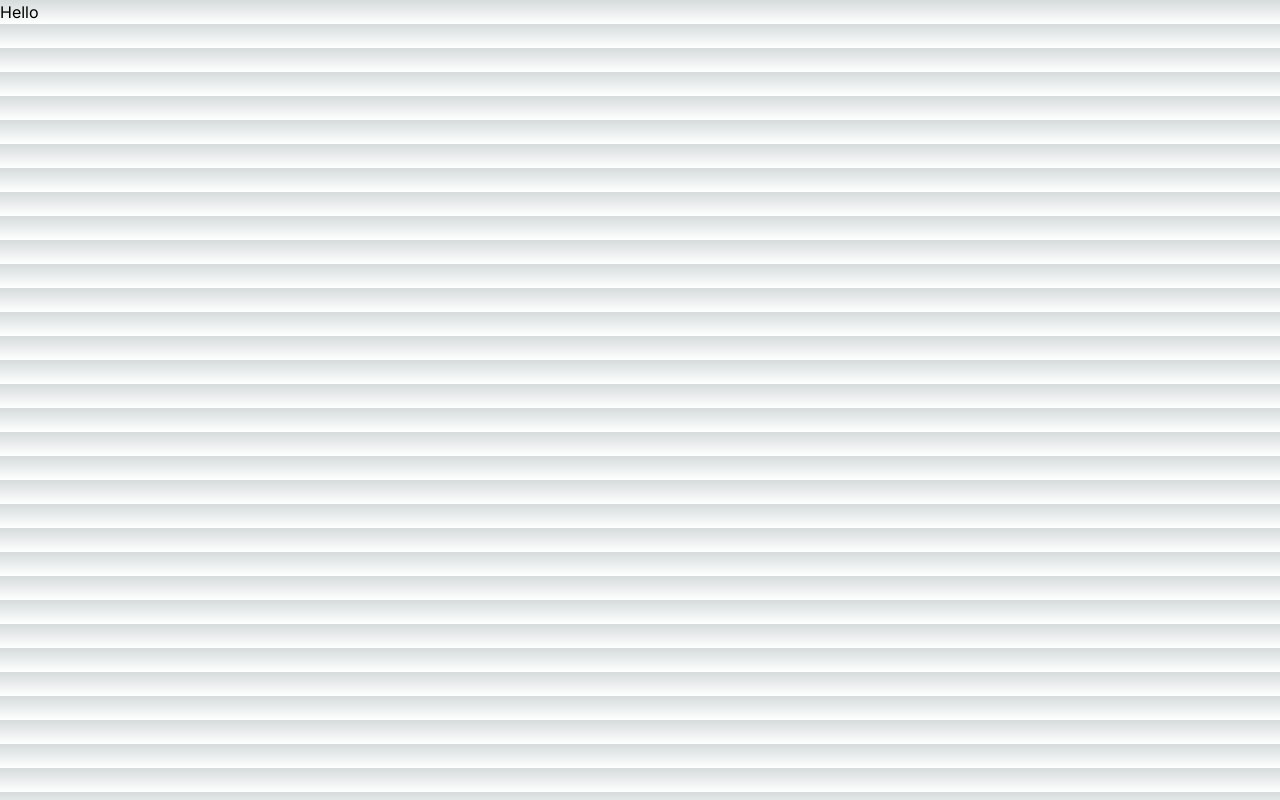
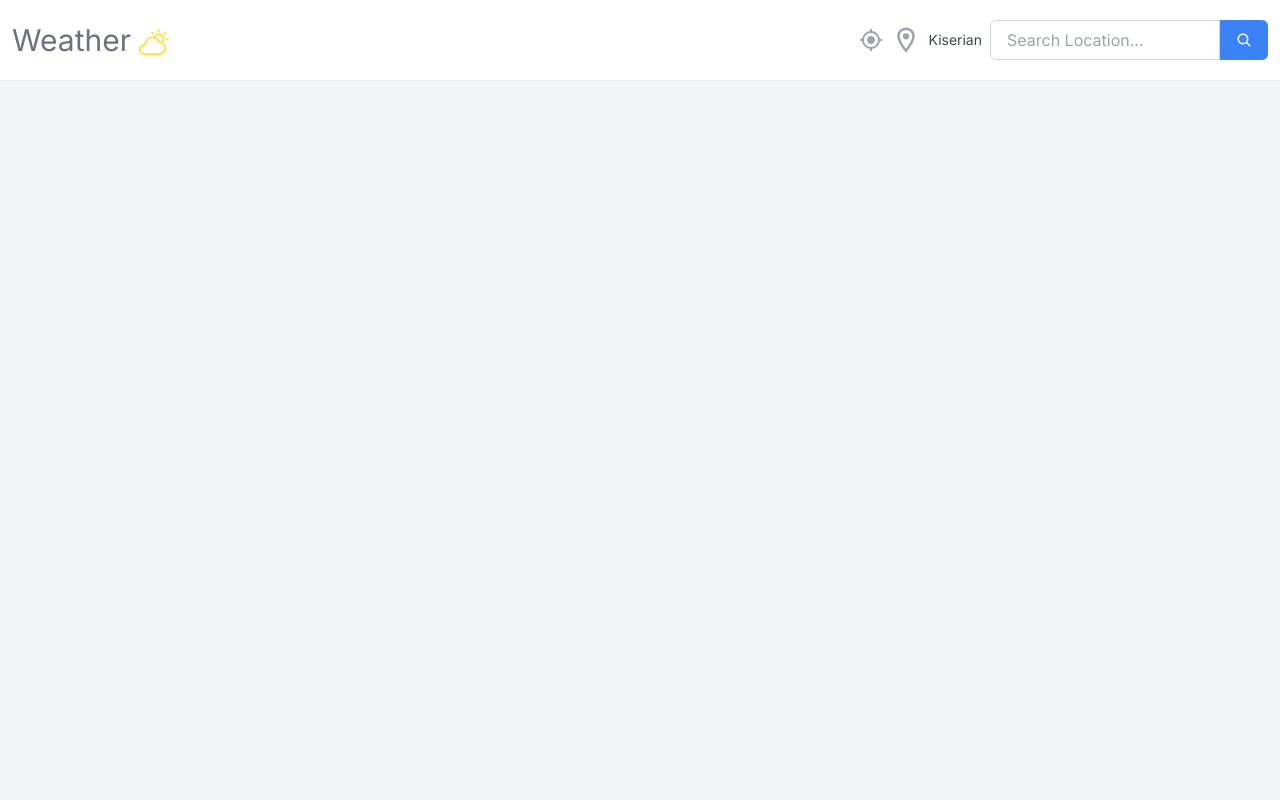
Before and after one commit to Ndech7/weather-app, a Next.js app: page / in a window 1280 px wide. Built offline with nearby package versions, Linux system fonts and the light colour scheme.

Commit message:
Design the Navbar

```diff
--- a/src/app/page.tsx
+++ b/src/app/page.tsx
@@ -1,5 +1,10 @@
+import Navbar from "@/components/Navbar";
 import Image from "next/image";
 
 export default function Home() {
-  return <main>Hello</main>;
+  return (
+    <div className="flex flex-col gap-4 bg-gray-100 min-h-screen">
+      <Navbar />
+    </div>
+  );
 }
--- /dev/null
+++ b/src/components/Navbar.tsx
@@ -0,0 +1,32 @@
+import React from "react";
+import { IoPartlySunnyOutline } from "react-icons/io5";
+import { MdOutlineMyLocation, MdOutlineLocationOn } from "react-icons/md";
+import SearchBox from "./SearchBox";
+
+type Props = {};
+
+const Navbar = (props: Props) => {
+  return (
+    <nav className="shadow-sm sticky top-0 left-0 z-50 bg-white">
+      <div className="h-[80px] w-full flex justify-between items-center max-w-7xl px-3 mx-auto">
+        <p className="flex items-center justify-center gap-2">
+          <h2 className="text-gray-500 text-3xl">Weather</h2>
+          <IoPartlySunnyOutline className="text-3xl mt-1 text-yellow-300" />
+        </p>
+
+        {/* search functionality */}
+        <section className="flex gap-2 items-center">
+          <MdOutlineMyLocation className="text-2xl text-gray-400 hover:opacity-80 cursor-pointer" />
+          <MdOutlineLocationOn className="text-3xl text-gray-400 hover:opacity-80" />
+          <p className="text-slate-900/80 text-sm">Kiserian</p>
+          <div>
+            {/* Search Box */}
+            <SearchBox />
+          </div>
+        </section>
+      </div>
+    </nav>
+  );
+};
+
+export default Navbar;
--- /dev/null
+++ b/src/components/SearchBox.tsx
@@ -0,0 +1,43 @@
+import React from "react";
+import { IoSearch } from "react-icons/io5";
+import { cn } from "@/utils/cn";
+
+type Props = {
+  classname?: string;
+  value: string;
+  onChange: React.ChangeEventHandler<HTMLInputElement> | undefined;
+  onSubmit: React.FormEventHandler<HTMLFormElement> | undefined;
+};
+
+const SearchBox = (props: Props) => {
+  return (
+    <form
+      onSubmit={props.onSubmit}
+      className={cn(
+        "flex relative items-center justify-center h-10",
+        props.classname
+      )}
+    >
+      <input
+        type="text"
+        value={props.value}
+        onChange={props.onChange}
+        placeholder="Search Location..."
+        className={cn(
+          "px-4 py-2 w-[230px] border border-gray-300 rounded-l-md focus:outline-none focus:border-blue-500 h-full",
+          props.classname
+        )}
+      />
+      <button
+        className={cn(
+          "px-4 py-[9px] bg-blue-500 text-white rounded-r-md focus:outline-none hover:bg-blue-600 whitespace-nowrap h-full",
+          props.classname
+        )}
+      >
+        <IoSearch />
+      </button>
+    </form>
+  );
+};
+
+export default SearchBox;
--- /dev/null
+++ b/src/utils/cn.ts
@@ -0,0 +1,6 @@
+import clsx, { ClassValue } from "clsx";
+import { twMerge } from "tailwind-merge";
+
+export function cn(...inputs: ClassValue[]) {
+  return twMerge(clsx(...inputs));
+}
```
Also changed, not shown: package.json (+7 -4 lines), 1 other file (tests, documents, lock files or other folders).
